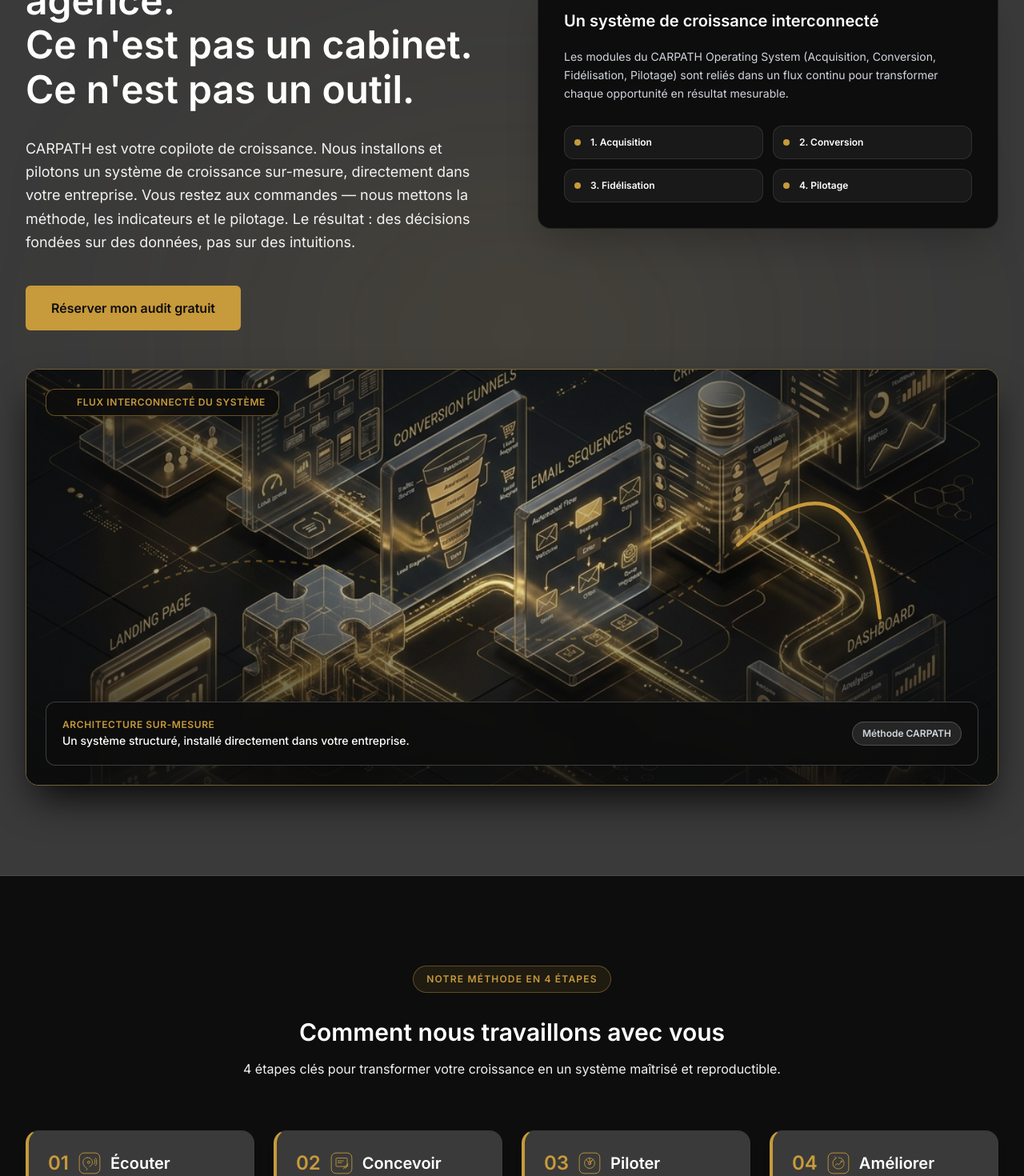
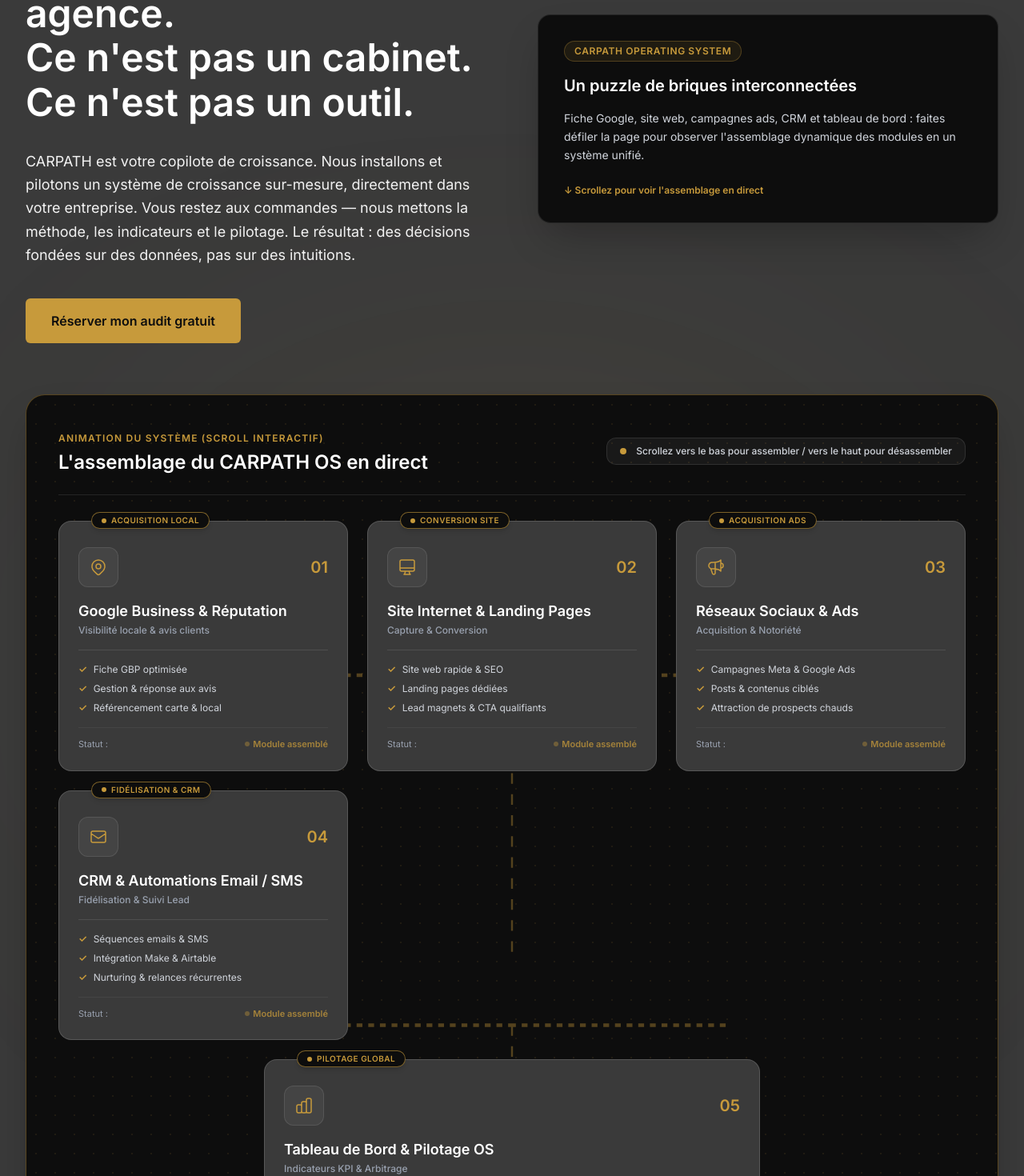
Before and after one commit to Fitchcat/carpath-website, a Next.js app: page / in a window 1280 px wide. Shown: the part 2440-3910 px from the top of the page at 80% size. Built offline with nearby package versions, Linux system fonts and the light colour scheme.

Commit message:
feat: animation d'assemblage puzzle interactive au scroll avec 5 modules CARPATH OS et texte Copywriter garanti

```diff
--- a/src/components/SectionArchitectureInteractive.tsx
+++ b/src/components/SectionArchitectureInteractive.tsx
@@ -1,21 +1,114 @@
 "use client";
 
-import React from "react";
-import Image from "next/image";
-import { motion } from "framer-motion";
+import React, { useRef } from "react";
+import { motion, useScroll, useTransform } from "framer-motion";
 import { Heading2, BodyLarge } from "./Typography";
 import { ButtonPrimary } from "./Buttons";
 
+interface PuzzleModule {
+  id: string;
+  title: string;
+  subtitle: string;
+  tag: string;
+  details: string[];
+  icon: React.ReactNode;
+  initialOffset: { x: number; y: number; rotate: number };
+}
+
+const puzzleModules: PuzzleModule[] = [
+  {
+    id: "gbp",
+    title: "Google Business & Réputation",
+    subtitle: "Visibilité locale & avis clients",
+    tag: "ACQUISITION LOCAL",
+    details: ["Fiche GBP optimisée", "Gestion & réponse aux avis", "Référencement carte & local"],
+    icon: (
+      <svg className="w-6 h-6 text-[#C79A3B]" fill="none" viewBox="0 0 24 24" stroke="currentColor" strokeWidth="1.5">
+        <path strokeLinecap="round" strokeLinejoin="round" d="M17.657 16.657L13.414 20.9a1.998 1.998 0 01-2.827 0l-4.244-4.243a8 8 0 1111.314 0z" />
+        <path strokeLinecap="round" strokeLinejoin="round" d="M15 11a3 3 0 11-6 0 3 3 0 016 0z" />
+      </svg>
+    ),
+    initialOffset: { x: -140, y: -90, rotate: -12 },
+  },
+  {
+    id: "website",
+    title: "Site Internet & Landing Pages",
+    subtitle: "Capture & Conversion",
+    tag: "CONVERSION SITE",
+    details: ["Site web rapide & SEO", "Landing pages dédiées", "Lead magnets & CTA qualifiants"],
+    icon: (
+      <svg className="w-6 h-6 text-[#C79A3B]" fill="none" viewBox="0 0 24 24" stroke="currentColor" strokeWidth="1.5">
+        <path strokeLinecap="round" strokeLinejoin="round" d="M9.75 17L9 20l-1 1h8l-1-1-.75-3M3 13h18M5 17h14a2 2 0 002-2V5a2 2 0 00-2-2H5a2 2 0 00-2 2v10a2 2 0 002 2z" />
+      </svg>
+    ),
+    initialOffset: { x: 140, y: -90, rotate: 12 },
+  },
+  {
+    id: "social",
+    title: "Réseaux Sociaux & Ads",
+    subtitle: "Acquisition & Notoriété",
+    tag: "ACQUISITION ADS",
+    details: ["Campagnes Meta & Google Ads", "Posts & contenus ciblés", "Attraction de prospects chauds"],
+    icon: (
+      <svg className="w-6 h-6 text-[#C79A3B]" fill="none" viewBox="0 0 24 24" stroke="currentColor" strokeWidth="1.5">
+        <path strokeLinecap="round" strokeLinejoin="round" d="M11 5.882V19.24a1.76 1.76 0 01-3.417.592l-2.147-6.15M18 13a3 3 0 100-6M5.436 13.683A4.001 4.001 0 017 6h1.832c4.1 0 7.625-1.234 9.168-3v14c-1.543-1.766-5.067-3-9.168-3H7a3.988 3.988 0 01-1.564-.317z" />
+      </svg>
+    ),
+    initialOffset: { x: -160, y: 70, rotate: -8 },
+  },
+  {
+    id: "crm",
+    title: "CRM & Automations Email / SMS",
+    subtitle: "Fidélisation & Suivi Lead",
+    tag: "FIDÉLISATION & CRM",
+    details: ["Séquences emails & SMS", "Intégration Make & Airtable", "Nurturing & relances récurrentes"],
+    icon: (
+      <svg className="w-6 h-6 text-[#C79A3B]" fill="none" viewBox="0 0 24 24" stroke="currentColor" strokeWidth="1.5">
+        <path strokeLinecap="round" strokeLinejoin="round" d="M3 8l7.89 5.26a2 2 0 002.22 0L21 8M5 19h14a2 2 0 002-2V7a2 2 0 00-2-2H5a2 2 0 00-2 2v10a2 2 0 002 2z" />
+      </svg>
+    ),
+    initialOffset: { x: 160, y: 70, rotate: 8 },
+  },
+  {
+    id: "dashboard",
+    title: "Tableau de Bord & Pilotage OS",
+    subtitle: "Indicateurs KPI & Arbitrage",
+    tag: "PILOTAGE GLOBAL",
+    details: ["Suivi en temps réel des leads", "Mesure du coût d'acquisition", "Arbitrage fondé sur les données"],
+    icon: (
+      <svg className="w-6 h-6 text-[#C79A3B]" fill="none" viewBox="0 0 24 24" stroke="currentColor" strokeWidth="1.5">
+        <path strokeLinecap="round" strokeLinejoin="round" d="M9 19v-6a2 2 0 00-2-2H5a2 2 0 00-2 2v6a2 2 0 002 2h2a2 2 0 002-2zm0 0V9a2 2 0 012-2h2a2 2 0 012 2v10m-6 0a2 2 0 002 2h2a2 2 0 002-2m0 0V5a2 2 0 012-2h2a2 2 0 012 2v14a2 2 0 01-2 2h-2a2 2 0 01-2-2z" />
+      </svg>
+    ),
+    initialOffset: { x: 0, y: 150, rotate: 0 },
+  },
+];
+
 export function SectionPositionnement() {
+  const containerRef = useRef<HTMLDivElement>(null);
+
+  // Track scroll progress inside this section
+  const { scrollYProgress } = useScroll({
+    target: containerRef,
+    offset: ["start end", "end start"],
+  });
+
+  // Transform scroll progress into assembly factor [0 = disassembled, 1 = assembled]
+  const assemblyProgress = useTransform(scrollYProgress, [0.15, 0.55], [0, 1]);
+  const linesOpacity = useTransform(scrollYProgress, [0.45, 0.65], [0, 1]);
+  const connectionGlow = useTransform(scrollYProgress, [0.5, 0.7], [0.3, 1]);
+
   return (
-    <section className="w-full py-20 lg:py-28 bg-[var(--bg-surface)] relative overflow-hidden border-y border-white/10">
-      {/* Glow ambient */}
-      <div className="absolute top-1/2 left-1/2 -translate-x-1/2 -translate-y-1/2 w-[700px] h-[400px] bg-[#C79A3B]/10 blur-[150px] rounded-full pointer-events-none z-0" />
+    <section
+      ref={containerRef}
+      className="w-full py-20 lg:py-32 bg-[var(--bg-surface)] relative overflow-hidden border-y border-white/10"
+    >
+      {/* Background ambient glow */}
+      <div className="absolute top-1/2 left-1/2 -translate-x-1/2 -translate-y-1/2 w-[850px] h-[550px] bg-[#C79A3B]/10 blur-[180px] rounded-full pointer-events-none z-0" />
 
-      <div className="max-w-site mx-auto px-4 sm:px-6 lg:px-8 relative z-10 space-y-12">
-        {/* Grille Positionnement Texte Copywriter & Aperçu */}
+      <div className="max-w-site mx-auto px-4 sm:px-6 lg:px-8 relative z-10 space-y-16">
+        {/* Section Positionnement - Copywriting Copywriter 100% Strict */}
         <div className="grid grid-cols-1 lg:grid-cols-12 gap-12 lg:gap-16 items-center">
-          {/* Colonne texte — Copywriting Copywriter 100% original */}
           <motion.div
             className="lg:col-span-6 space-y-6"
             initial={{ opacity: 0, x: -40 }}
@@ -43,7 +136,6 @@
             </div>
           </motion.div>
 
-          {/* Colonne droite avec badges du système */}
           <motion.div
             className="lg:col-span-6 space-y-4"
             initial={{ opacity: 0, x: 40 }}
@@ -51,110 +143,175 @@
             viewport={{ once: true, margin: "-50px" }}
             transition={{ duration: 0.7 }}
           >
-            <div className="bg-[#0D0D0D] border border-white/10 rounded-2xl p-6 sm:p-8 space-y-5 shadow-2xl">
-              <h3 className="font-heading font-bold text-lg sm:text-xl text-white">
-                Un système de croissance interconnecté
+            <div className="bg-[#0D0D0D] border border-white/10 rounded-2xl p-6 sm:p-8 space-y-4 shadow-2xl">
+              <div className="flex items-center justify-between">
+                <span className="text-xs font-semibold text-[#C79A3B] tracking-wider uppercase bg-[#C79A3B]/10 px-3 py-1 rounded-full border border-[#C79A3B]/30">
+                  CARPATH OPERATING SYSTEM
+                </span>
+                <span className="w-2.5 h-2.5 rounded-full bg-[#C79A3B] animate-ping" />
+              </div>
+              <h3 className="font-heading font-bold text-xl text-white">
+                Un puzzle de briques interconnectées
               </h3>
-              <p className="text-sm text-gray-300 font-normal leading-relaxed">
-                Les modules du CARPATH Operating System (Acquisition, Conversion, Fidélisation, Pilotage) sont reliés dans un flux continu pour transformer chaque opportunité en résultat mesurable.
+              <p className="text-sm text-gray-300 leading-relaxed font-normal">
+                Fiche Google, site web, campagnes ads, CRM et tableau de bord : faites défiler la page pour observer l&apos;assemblage dynamique des modules en un système unifié.
               </p>
-              <div className="grid grid-cols-2 gap-3 pt-2">
-                <div className="bg-white/5 border border-white/10 p-3 rounded-xl flex items-center gap-3">
-                  <span className="w-2 h-2 rounded-full bg-[#C79A3B]" />
-                  <span className="text-xs font-semibold text-white">1. Acquisition</span>
-                </div>
-                <div className="bg-white/5 border border-white/10 p-3 rounded-xl flex items-center gap-3">
-                  <span className="w-2 h-2 rounded-full bg-[#C79A3B]" />
-                  <span className="text-xs font-semibold text-white">2. Conversion</span>
-                </div>
-                <div className="bg-white/5 border border-white/10 p-3 rounded-xl flex items-center gap-3">
-                  <span className="w-2 h-2 rounded-full bg-[#C79A3B]" />
-                  <span className="text-xs font-semibold text-white">3. Fidélisation</span>
-                </div>
-                <div className="bg-white/5 border border-white/10 p-3 rounded-xl flex items-center gap-3">
-                  <span className="w-2 h-2 rounded-full bg-[#C79A3B]" />
-                  <span className="text-xs font-semibold text-white">4. Pilotage</span>
-                </div>
+              <div className="pt-2 flex items-center gap-2 text-xs text-[#C79A3B] font-semibold">
+                <span>↓ Scrollez pour voir l&apos;assemblage en direct</span>
               </div>
             </div>
           </motion.div>
         </div>
 
-        {/* Grand Visuel Panoramique de l'Architecture Interconnectée avec Flux Animé au Scroll */}
-        <motion.div
-          className="relative w-full aspect-[21/9] min-h-[340px] sm:min-h-[460px] rounded-2xl overflow-hidden border border-[#C79A3B]/40 shadow-2xl shadow-black/90 group"
-          initial={{ opacity: 0, y: 30 }}
-          whileInView={{ opacity: 1, y: 0 }}
-          viewport={{ once: true, margin: "-50px" }}
-          transition={{ duration: 0.8 }}
+        {/* Dynamic Scroll-Driven Puzzle Assembly Canvas */}
+        <div className="relative w-full rounded-3xl bg-[#0D0D0D] border border-[#C79A3B]/40 p-6 sm:p-10 shadow-2xl overflow-hidden min-h-[640px] flex flex-col justify-between">
+          {/* Subtle grid pattern background */}
+          <div className="absolute inset-0 bg-[radial-gradient(#C79A3B_1px,transparent_1px)] [background-size:24px_24px] opacity-10 pointer-events-none" />
+
+          {/* Title bar */}
+          <div className="relative z-10 flex flex-col sm:flex-row items-start sm:items-center justify-between gap-4 border-b border-white/10 pb-6">
+            <div>
+              <span className="text-xs font-semibold text-[#C79A3B] uppercase tracking-widest">
+                ANIMATION DU SYSTÈME (SCROLL INTERACTIF)
+              </span>
+              <h3 className="font-heading font-extrabold text-xl sm:text-2xl text-white mt-1">
+                L&apos;assemblage du CARPATH OS en direct
+              </h3>
+            </div>
+            <div className="flex items-center gap-3 bg-white/5 border border-white/10 px-4 py-2 rounded-xl text-xs text-gray-300 font-medium">
+              <span className="w-2 h-2 rounded-full bg-[#C79A3B]" />
+              <span>Scrollez vers le bas pour assembler / vers le haut pour désassembler</span>
+            </div>
+          </div>
+
+          {/* SVG Interconnection Laser Flow (Revealed as modules assemble) */}
+          <motion.svg
+            className="absolute inset-0 w-full h-full pointer-events-none z-10 hidden md:block"
+            viewBox="0 0 1000 600"
+            preserveAspectRatio="none"
+            style={{ opacity: linesOpacity }}
           >
-          <Image
-            src="/images/architecture-wide.png"
-            alt="Architecture de système de croissance CARPATH"
-            fill
-            className="object-cover object-center transition-transform duration-1000 group-hover:scale-103 brightness-95"
-            priority
-          />
-          {/* Fondu de vignette */}
-          <div className="absolute inset-0 bg-gradient-to-t from-[#0D0D0D] via-transparent to-[#0D0D0D]/40 opacity-85" />
-          <div className="absolute inset-0 bg-gradient-to-r from-[#0D0D0D]/70 via-transparent to-[#0D0D0D]/70 opacity-60" />
+            {/* Connecting paths between grid modules */}
+            <path d="M 280,160 L 500,160 L 500,320 M 720,160 L 500,160 M 280,360 L 500,360 M 720,360 L 500,360 M 500,360 L 500,500" stroke="#C79A3B" strokeWidth="2" strokeDasharray="6 6" fill="none" opacity="0.5" />
 
-          {/* Ligne SVG de flux lumineux animé passant de module en module */}
-          <svg className="absolute inset-0 w-full h-full pointer-events-none" viewBox="0 0 1000 400" preserveAspectRatio="none">
-            <path
-              d="M 120,210 Q 260,150 420,230 T 720,180 T 880,250"
-              fill="none"
-              stroke="#C79A3B"
-              strokeWidth="2"
-              strokeDasharray="6 6"
-              opacity="0.35"
-            />
-            {/* Impulsion lumineuse animée */}
-            <motion.path
-              d="M 120,210 Q 260,150 420,230 T 720,180 T 880,250"
-              fill="none"
-              stroke="#C79A3B"
-              strokeWidth="3.5"
-              strokeLinecap="round"
-              initial={{ pathLength: 0, pathOffset: 0 }}
+            {/* Continuous laser pulse along central hub */}
+            <motion.circle
+              r="6"
+              fill="#C79A3B"
               animate={{
-                pathLength: [0.15, 0.35, 0.15],
-                pathOffset: [0, 1],
+                cx: [280, 500, 720, 500, 280],
+                cy: [160, 160, 360, 500, 160],
               }}
               transition={{
-                duration: 4,
+                duration: 6,
                 repeat: Infinity,
-                ease: "linear",
+                ease: "easeInOut",
               }}
+              style={{ filter: "drop-shadow(0px 0px 10px #C79A3B)" }}
+            />
+          </motion.svg>
+
+          {/* 5 Puzzle Cards Grid (Scroll Animated Assembly) */}
+          <div className="relative z-20 grid grid-cols-1 md:grid-cols-2 lg:grid-cols-3 gap-6 py-8 my-auto">
+            {puzzleModules.map((module, index) => {
+              // Calculate transform values based on scroll assembly progress
+              const xVal = useTransform(assemblyProgress, [0, 1], [module.initialOffset.x, 0]);
+              const yVal = useTransform(assemblyProgress, [0, 1], [module.initialOffset.y, 0]);
+              const rotateVal = useTransform(assemblyProgress, [0, 1], [module.initialOffset.rotate, 0]);
+              const opacityVal = useTransform(assemblyProgress, [0, 1], [0.35, 1]);
+              const scaleVal = useTransform(assemblyProgress, [0, 1], [0.88, 1]);
+
+              // Center card spans full row on lg screens if index === 4
+              const isCenterCard = index === 4;
+
+              return (
+                <motion.div
+                  key={module.id}
                   style={{
-                filter: "drop-shadow(0px 0px 8px #C79A3B)",
+                    x: xVal,
+                    y: yVal,
+                    rotate: rotateVal,
+                    opacity: opacityVal,
+                    scale: scaleVal,
                   }}
-            />
-          </svg>
+                  className={`group relative bg-[var(--bg-surface)] border border-white/15 rounded-2xl p-6 transition-all duration-300 hover:border-[#C79A3B] hover:shadow-[0_0_35px_rgba(199,154,59,0.25)] ${
+                    isCenterCard ? "lg:col-span-3 lg:max-w-[620px] lg:mx-auto w-full" : ""
+                  }`}
+                >
+                  {/* Puzzle Notch / Interlocking Edge Graphic Accent */}
+                  <div className="absolute -top-3 left-10 px-3 py-0.5 rounded-full bg-[#0D0D0D] border border-[#C79A3B]/60 text-[10px] font-bold text-[#C79A3B] tracking-wider uppercase shadow-md flex items-center gap-1.5">
+                    <span className="w-1.5 h-1.5 rounded-full bg-[#C79A3B]" />
+                    <span>{module.tag}</span>
+                  </div>
 
-          {/* Cartouche supérieur */}
-          <div className="absolute top-4 left-4 sm:top-6 sm:left-6 bg-[#0D0D0D]/90 backdrop-blur-md px-4 py-2 rounded-xl border border-[#C79A3B]/50 flex items-center gap-3 shadow-xl">
-            <span className="w-2.5 h-2.5 rounded-full bg-[#C79A3B] animate-ping" />
-            <span className="text-xs font-semibold tracking-wider text-[#C79A3B] uppercase">
-              FLUX INTERCONNECTÉ DU SYSTÈME
+                  <div className="space-y-4 pt-2">
+                    {/* Header: Icon & Number */}
+                    <div className="flex items-center justify-between">
+                      <div className="p-3 rounded-xl bg-white/5 border border-white/10 group-hover:border-[#C79A3B]/50 transition-colors">
+                        {module.icon}
+                      </div>
+                      <span className="font-heading font-extrabold text-xl text-[#C79A3B]">
+                        0{index + 1}
                       </span>
                     </div>
 
-          {/* Cartouche d'explication Copywriter */}
-          <div className="absolute bottom-4 left-4 right-4 sm:bottom-6 sm:left-6 sm:right-6 bg-[#0D0D0D]/95 backdrop-blur-md p-4 sm:p-5 rounded-xl border border-white/20 flex flex-col sm:flex-row items-start sm:items-center justify-between gap-4 shadow-2xl">
+                    {/* Title & Subtitle */}
                     <div>
-              <p className="font-heading font-semibold text-xs text-[#C79A3B] tracking-wider uppercase">
-                ARCHITECTURE SUR-MESURE
-              </p>
-              <p className="text-xs sm:text-sm text-white font-medium mt-0.5">
-                Un système structuré, installé directement dans votre entreprise.
+                      <h4 className="font-heading font-bold text-lg text-white group-hover:text-[#C79A3B] transition-colors">
+                        {module.title}
+                      </h4>
+                      <p className="text-xs text-gray-400 font-medium mt-0.5">
+                        {module.subtitle}
                       </p>
                     </div>
-            <span className="text-xs font-semibold text-gray-300 bg-white/10 px-3 py-1.5 rounded-full border border-white/20 whitespace-nowrap">
-              Méthode CARPATH
-            </span>
+
+                    {/* Details checklist */}
+                    <ul className="space-y-2 border-t border-white/10 pt-4 text-xs text-gray-300">
+                      {module.details.map((detail, dIdx) => (
+                        <li key={dIdx} className="flex items-center gap-2">
+                          <span className="text-[#C79A3B] font-bold">✓</span>
+                          <span>{detail}</span>
+                        </li>
+                      ))}
+                    </ul>
+                  </div>
+
+                  {/* Assembled Indicator status */}
+                  <div className="mt-4 pt-3 border-t border-white/5 flex items-center justify-between text-[11px] text-gray-400">
+                    <span>Statut :</span>
+                    <motion.span style={{ opacity: linesOpacity }} className="text-[#C79A3B] font-semibold flex items-center gap-1">
+                      <span className="w-1.5 h-1.5 rounded-full bg-[#C79A3B] animate-pulse" />
+                      Module assemblé
+                    </motion.span>
                   </div>
                 </motion.div>
+              );
+            })}
+          </div>
+
+          {/* Footer Callout inside canvas */}
+          <motion.div
+            style={{ opacity: connectionGlow }}
+            className="relative z-10 bg-white/5 backdrop-blur-md rounded-2xl p-4 sm:p-5 border border-white/15 flex flex-col sm:flex-row items-center justify-between gap-4 mt-4"
+          >
+            <div className="flex items-center gap-3 text-center sm:text-left">
+              <div className="w-10 h-10 rounded-xl bg-[#C79A3B]/20 border border-[#C79A3B]/50 flex items-center justify-center text-[#C79A3B] font-bold text-base flex-shrink-0">
+                ⚙️
+              </div>
+              <div>
+                <p className="font-heading font-semibold text-sm text-white">
+                  Les 5 pièces sont assemblées et connectées en un système unique.
+                </p>
+                <p className="text-xs text-gray-300 font-normal mt-0.5">
+                  Aucun module n&apos;est isolé : le trafic nourrit la conversion, le CRM relance les prospects et le tableau de bord pilote le tout.
+                </p>
+              </div>
+            </div>
+            <ButtonPrimary href="/audit-gratuit" className="py-3 px-6 text-xs whitespace-nowrap">
+              Réserver mon audit gratuit
+            </ButtonPrimary>
+          </motion.div>
+        </div>
       </div>
     </section>
   );
```
Lines whose indentation alone changed are shown as unchanged.
